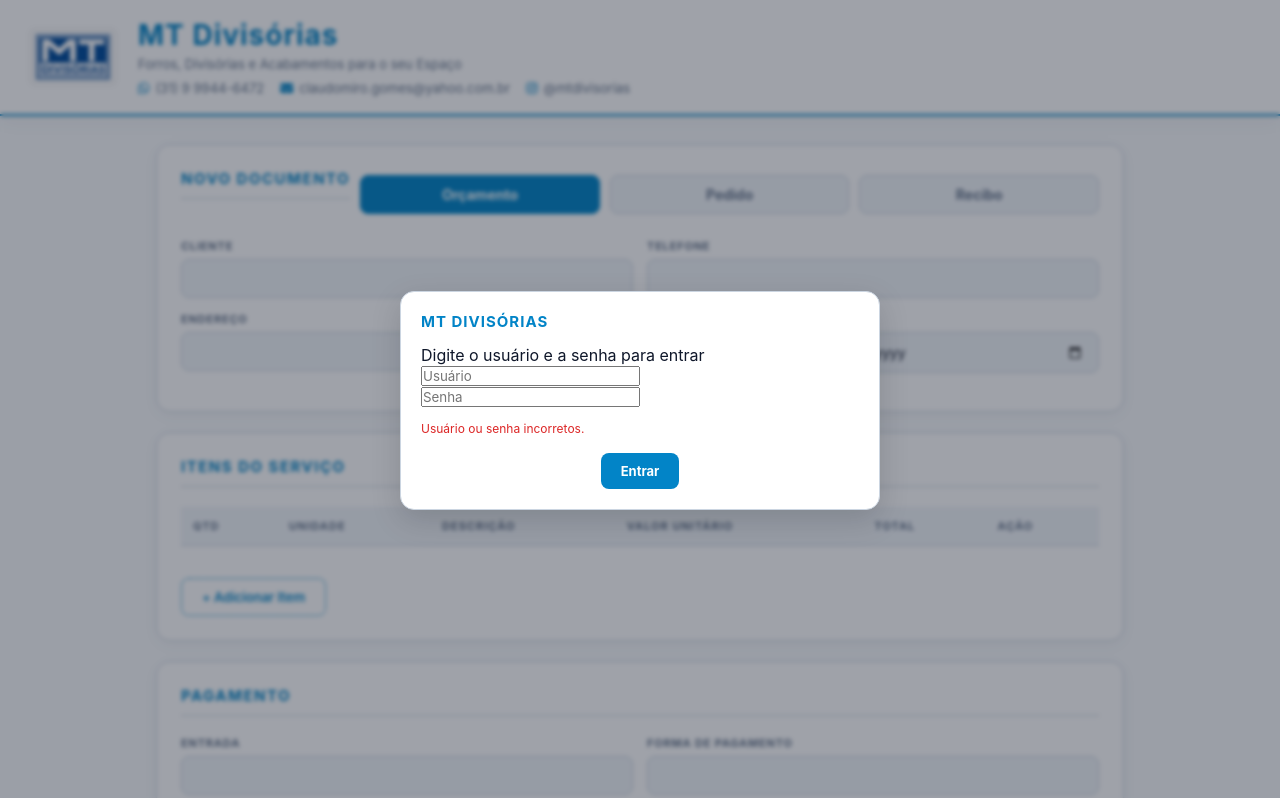
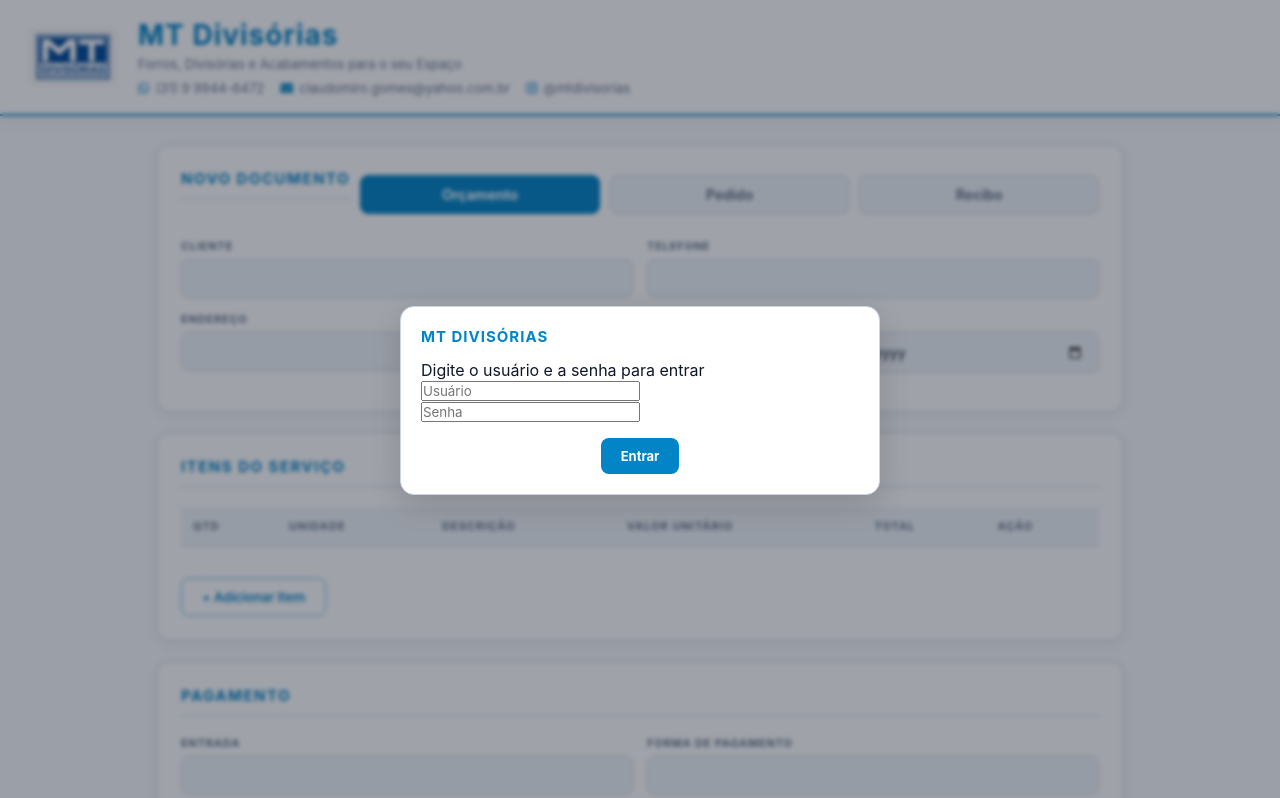
Before and after one commit to Duarte0922/mt-divisorias-app, a plain HTML site: page index.html in a window 1280 px wide. Shown: the top 798 px of the page. Drawn offline with nearby package versions, Linux system fonts and the light colour scheme; no server answers.

Commit message:
Update index.html

```diff
--- a/index.html
+++ b/index.html
@@ -16,7 +16,7 @@
         <p class="login-sub">Digite o usuário e a senha para entrar</p>
         <input type="text" id="loginUsuario" class="login-input" placeholder="Usuário" autocomplete="off">
         <input type="password" id="loginSenha" class="login-input" placeholder="Senha">
-        <p id="loginErro" class="login-erro">Usuário ou senha incorretos.</p>
+        <p id="loginErro" class="login-erro" style="display:none;">Usuário ou senha incorretos.</p>
         <div class="modal-acoes" style="justify-content:center;">
             <button type="button" id="loginConfirmar" class="modal-btn confirmar">Entrar</button>
         </div>
```
